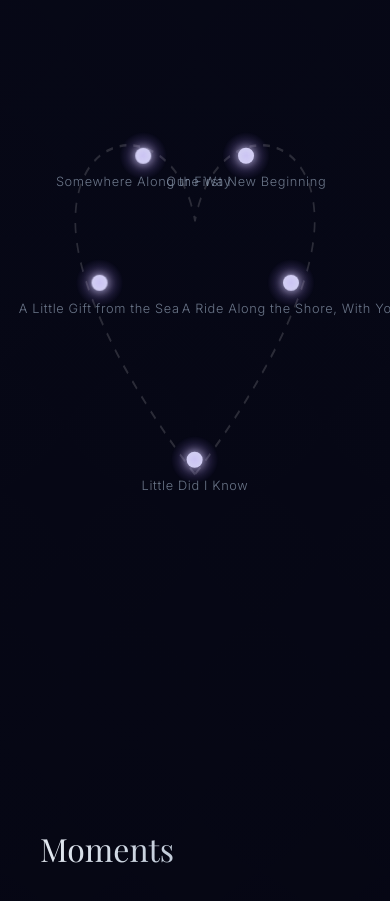
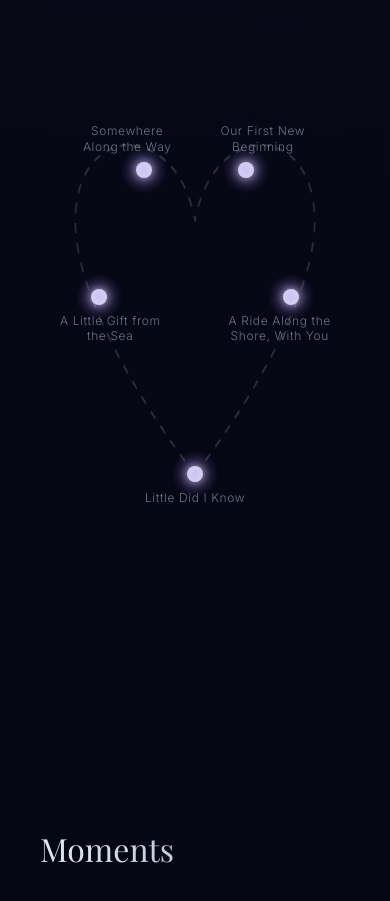
Before and after one commit to Yash-26/Birthday, a React (Vite) app: page / in a window 390 px wide. Shown: the part 1860-2761 px from the top of the page. Built offline with nearby package versions, Linux system fonts and the light colour scheme; a web font is replaced by a local one.

Commit message:
mobile responsiveness

```diff
--- a/src/components/StoryConstellation.css
+++ b/src/components/StoryConstellation.css
@@ -200,4 +200,48 @@
   .modal-content {
     padding: 1.5rem;
   }
+
+  .node-label {
+    white-space: normal;
+    text-align: center;
+    position: absolute;
+    width: 110px;
+    line-height: 1.3;
+    font-size: 0.75rem;
+  }
+
+  /* Node 0: Bottom (Little Did I Know) */
+  .node-0 .node-label {
+    top: 24px;
+    left: 50%;
+    transform: translateX(-50%);
+  }
+
+  /* Node 1: Mid Left (A Little Gift from the Sea) */
+  .node-1 .node-label {
+    top: 24px;
+    left: 50%;
+    transform: translateX(-40%);
+  }
+
+  /* Node 2: Top Left (Somewhere Along the Way) */
+  .node-2 .node-label {
+    bottom: 24px;
+    left: 50%;
+    transform: translateX(-65%);
+  }
+
+  /* Node 3: Top Right (Our First New Beginning) */
+  .node-3 .node-label {
+    bottom: 24px;
+    left: 50%;
+    transform: translateX(-35%);
+  }
+
+  /* Node 4: Mid Right (A Ride Along the Shore, With You) */
+  .node-4 .node-label {
+    top: 24px;
+    left: 50%;
+    transform: translateX(-60%);
+  }
 }
--- a/src/components/StoryConstellation.jsx
+++ b/src/components/StoryConstellation.jsx
@@ -44,7 +44,7 @@ const StoryConstellation = ({ ourStory }) => {
         {ourStory.slice(0, 5).map((memory, index) => (
           <div
             key={memory.id}
-            className="constellation-node-wrapper"
+            className={`constellation-node-wrapper node-${index}`}
             style={{
               top: positions[index]?.top || '50%',
               left: positions[index]?.left || '50%'
```
